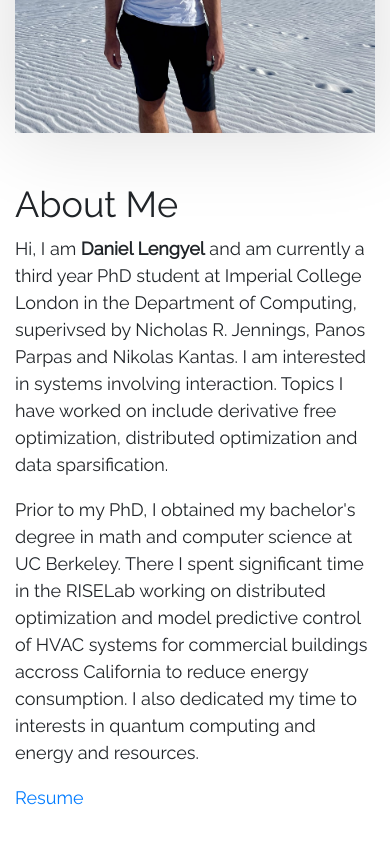
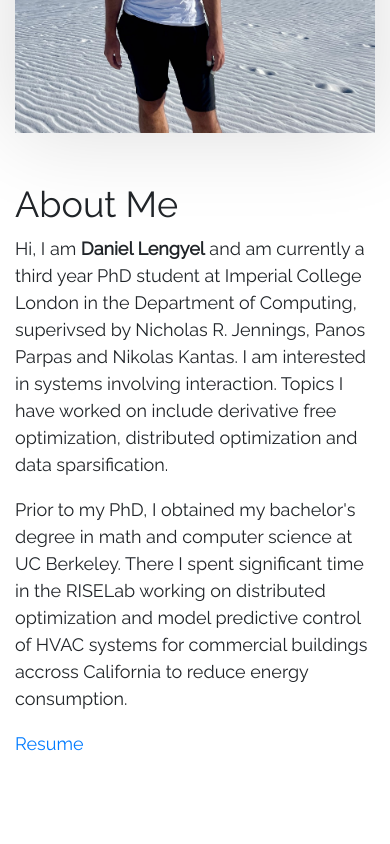
Before and after one commit to daniellengyel/daniellengyel.github.io, a plain HTML site: page index.html in a window 390 px wide. Shown: the part 1157-2001 px from the top of the page. Drawn offline with nearby package versions, Linux system fonts and the light colour scheme; some icons are missing.

Commit message:
Adusted mobile issues.

```diff
--- a/index.html
+++ b/index.html
@@ -84,8 +84,6 @@ title: Home
             distributed optimization and model predictive control
             of HVAC systems for commercial buildings accross California
             to reduce energy consumption.
-            I also dedicated my time to
-            interests in quantum computing and energy and resources.
             </p>
             <!--About Social Icons-->
             <!-- <div class="social-icons">
```
